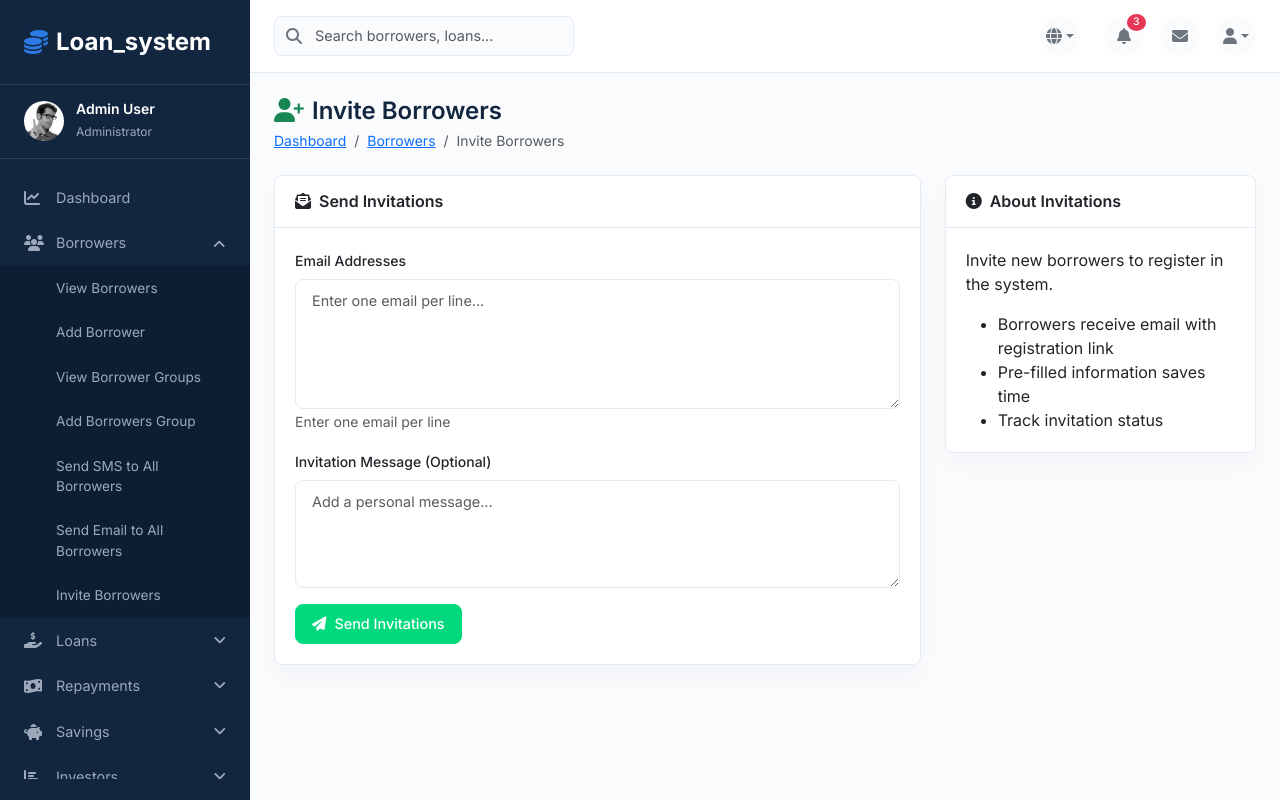
After one commit to fridygreyhat/loan_system, a PHP site: page /borrowers/invite_borrowers.php in a window 1280 px wide. The commit adds this page. Run offline with PHP 8.4, Linux system fonts and the light colour scheme; some libraries are stand-ins or nearby versions.

Commit message:
Add new features and translations for borrower management
Adds functionality for inviting borrowers, sending bulk emails, and sending bulk SMS messages, along with corresponding Swahili translations and updates to navigation menus and language files.

Replit-Commit-Author: Agent
Replit-Commit-Session-Id: dc3c07b0-0c5b-4210-a188-fa4a2f5b311b
Replit-Commit-Checkpoint-Type: full_checkpoint
Replit-Commit-Event-Id: 8b10d501-cbee-43d9-8ae1-72690a97e5ab
Replit-Commit-Screenshot-Url: https://storage.googleapis.com/screenshot-production-us-central1/188b8014-310c-4017-9120-5e23b2b77949/dc3c07b0-0c5b-4210-a188-fa4a2f5b311b/aiYZgxY
Replit-Helium-Checkpoint-Created: true

```diff
--- /dev/null
+++ b/borrowers/invite_borrowers.php
@@ -0,0 +1,98 @@
+<?php
+$base_path = '../';
+$page_title = 'Invite Borrowers';
+$current_page = 'borrowers';
+
+require_once $base_path . 'helpers/connect.php';
+require_once $base_path . 'helpers/lang.php';
+
+$message = '';
+$error = '';
+
+if ($_SERVER['REQUEST_METHOD'] === 'POST') {
+    $emails = trim($_POST['emails'] ?? '');
+    $invite_message = trim($_POST['message'] ?? '');
+
+    if (empty($emails)) {
+        $error = 'Please enter at least one email address';
+    } else {
+        $email_list = array_filter(array_map('trim', explode("\n", $emails)));
+        $message = 'Invitations sent to ' . count($email_list) . ' email addresses';
+    }
+}
+
+include $base_path . 'includes/header.php';
+?>
+
+<div class="page-header">
+    <div>
+        <h1><i class="fas fa-user-plus text-success me-2"></i><?php echo __('invite_borrowers'); ?></h1>
+        <nav aria-label="breadcrumb">
+            <ol class="breadcrumb">
+                <li class="breadcrumb-item"><a href="<?php echo $base_path; ?>home/dashboard.php"><?php echo __('dashboard'); ?></a></li>
+                <li class="breadcrumb-item"><a href="view_borrowers.php"><?php echo __('borrowers'); ?></a></li>
+                <li class="breadcrumb-item active"><?php echo __('invite_borrowers'); ?></li>
+            </ol>
+        </nav>
+    </div>
+</div>
+
+<?php if ($message): ?>
+<div class="alert alert-success alert-dismissible fade show">
+    <i class="fas fa-check-circle me-2"></i><?php echo $message; ?>
+    <button type="button" class="btn-close" data-bs-dismiss="alert"></button>
+</div>
+<?php endif; ?>
+
+<?php if ($error): ?>
+<div class="alert alert-danger alert-dismissible fade show">
+    <i class="fas fa-exclamation-circle me-2"></i><?php echo $error; ?>
+    <button type="button" class="btn-close" data-bs-dismiss="alert"></button>
+</div>
+<?php endif; ?>
+
+<div class="row">
+    <div class="col-lg-8">
+        <div class="card">
+            <div class="card-header">
+                <h5><i class="fas fa-envelope-open-text me-2"></i><?php echo __('send_invitations'); ?></h5>
+            </div>
+            <div class="card-body">
+                <form method="POST">
+                    <div class="mb-3">
+                        <label class="form-label"><?php echo __('email_addresses'); ?></label>
+                        <textarea name="emails" class="form-control" rows="5" placeholder="<?php echo __('enter_one_email_per_line'); ?>..." required></textarea>
+                        <small class="text-muted"><?php echo __('enter_one_email_per_line'); ?></small>
+                    </div>
+
+                    <div class="mb-3">
+                        <label class="form-label"><?php echo __('invitation_message'); ?> (<?php echo __('optional'); ?>)</label>
+                        <textarea name="message" class="form-control" rows="4" placeholder="<?php echo __('optional_personal_message'); ?>..."></textarea>
+                    </div>
+
+                    <button type="submit" class="btn btn-success">
+                        <i class="fas fa-paper-plane me-2"></i><?php echo __('send_invitations'); ?>
+                    </button>
+                </form>
+            </div>
+        </div>
+    </div>
+
+    <div class="col-lg-4">
+        <div class="card">
+            <div class="card-header">
+                <h5><i class="fas fa-info-circle me-2"></i><?php echo __('about_invitations'); ?></h5>
+            </div>
+            <div class="card-body">
+                <p><?php echo __('invitation_description'); ?></p>
+                <ul class="mb-0">
+                    <li><?php echo __('invitation_benefit_1'); ?></li>
+                    <li><?php echo __('invitation_benefit_2'); ?></li>
+                    <li><?php echo __('invitation_benefit_3'); ?></li>
+                </ul>
+            </div>
+        </div>
+    </div>
+</div>
+
+<?php include $base_path . 'includes/footer.php'; ?>
--- a/helpers/lang.php
+++ b/helpers/lang.php
@@ -11,6 +11,30 @@ $translations = [
         'view_borrowers' => 'View Borrowers',
         'add_borrower' => 'Add Borrower',
         'borrower_groups' => 'Borrower Groups',
+        'view_borrower_groups' => 'View Borrower Groups',
+        'add_borrowers_group' => 'Add Borrowers Group',
+        'send_sms_to_all_borrowers' => 'Send SMS to All Borrowers',
+        'send_email_to_all_borrowers' => 'Send Email to All Borrowers',
+        'invite_borrowers' => 'Invite Borrowers',
+        'compose_message' => 'Compose Message',
+        'compose_email' => 'Compose Email',
+        'enter_message' => 'Enter your message',
+        'max_characters' => 'Max characters',
+        'select_recipients' => 'Select Recipients',
+        'select_all' => 'Select All',
+        'subject' => 'Subject',
+        'email_subject' => 'Email subject',
+        'send_invitations' => 'Send Invitations',
+        'email_addresses' => 'Email Addresses',
+        'enter_one_email_per_line' => 'Enter one email per line',
+        'invitation_message' => 'Invitation Message',
+        'optional' => 'Optional',
+        'optional_personal_message' => 'Add a personal message',
+        'about_invitations' => 'About Invitations',
+        'invitation_description' => 'Invite new borrowers to register in the system.',
+        'invitation_benefit_1' => 'Borrowers receive email with registration link',
+        'invitation_benefit_2' => 'Pre-filled information saves time',
+        'invitation_benefit_3' => 'Track invitation status',
         'loans' => 'Loans',
         'view_all_loans' => 'View All Loans',
         'add_loan' => 'Add Loan',
@@ -506,6 +530,30 @@ $translations = [
         'view_borrowers' => 'Angalia Wakopaji',
         'add_borrower' => 'Ongeza Mkopaji',
         'borrower_groups' => 'Vikundi vya Wakopaji',
+        'view_borrower_groups' => 'Angalia Vikundi vya Wakopaji',
+        'add_borrowers_group' => 'Ongeza Kikundi cha Wakopaji',
+        'send_sms_to_all_borrowers' => 'Tuma SMS kwa Wakopaji Wote',
+        'send_email_to_all_borrowers' => 'Tuma Barua pepe kwa Wakopaji Wote',
+        'invite_borrowers' => 'Alika Wakopaji',
+        'compose_message' => 'Andika Ujumbe',
+        'compose_email' => 'Andika Barua pepe',
+        'enter_message' => 'Ingiza ujumbe wako',
+        'max_characters' => 'Herufi za juu',
+        'select_recipients' => 'Chagua Wapokeaji',
+        'select_all' => 'Chagua Wote',
+        'subject' => 'Mada',
+        'email_subject' => 'Mada ya barua pepe',
+        'send_invitations' => 'Tuma Mialiko',
+        'email_addresses' => 'Anwani za Barua pepe',
+        'enter_one_email_per_line' => 'Ingiza barua pepe moja kwa mstari',
+        'invitation_message' => 'Ujumbe wa Mwaliko',
+        'optional' => 'Hiari',
+        'optional_personal_message' => 'Ongeza ujumbe binafsi',
+        'about_invitations' => 'Kuhusu Mialiko',
+        'invitation_description' => 'Alika wakopaji wapya kusajili kwenye mfumo.',
+        'invitation_benefit_1' => 'Wakopaji hupokea barua pepe yenye kiungo cha usajili',
+        'invitation_benefit_2' => 'Taarifa zilizojazwa awali huokoa muda',
+        'invitation_benefit_3' => 'Fuatilia hali ya mialiko',
         'loans' => 'Mikopo',
         'view_all_loans' => 'Angalia Mikopo Yote',
         'add_loan' => 'Ongeza Mkopo',
--- a/includes/header.php
+++ b/includes/header.php
@@ -43,7 +43,11 @@ require_once ($base_path ?? '') . 'helpers/lang.php';
                         <ul class="submenu <?php echo in_array($current_page ?? '', ['borrowers', 'add-borrower']) ? 'show' : ''; ?>">
                             <li><a href="<?php echo $base_path ?? ''; ?>borrowers/view_borrowers.php"><?php echo __('view_borrowers'); ?></a></li>
                             <li><a href="<?php echo $base_path ?? ''; ?>borrowers/add_borrower.php"><?php echo __('add_borrower'); ?></a></li>
-                            <li><a href="<?php echo $base_path ?? ''; ?>borrowers/groups/view_groups.php"><?php echo __('borrower_groups'); ?></a></li>
+                            <li><a href="<?php echo $base_path ?? ''; ?>borrowers/groups/view_groups.php"><?php echo __('view_borrower_groups'); ?></a></li>
+                            <li><a href="<?php echo $base_path ?? ''; ?>borrowers/groups/add_group.php"><?php echo __('add_borrowers_group'); ?></a></li>
+                            <li><a href="<?php echo $base_path ?? ''; ?>borrowers/send_sms_all.php"><?php echo __('send_sms_to_all_borrowers'); ?></a></li>
+                            <li><a href="<?php echo $base_path ?? ''; ?>borrowers/send_email_all.php"><?php echo __('send_email_to_all_borrowers'); ?></a></li>
+                            <li><a href="<?php echo $base_path ?? ''; ?>borrowers/invite_borrowers.php"><?php echo __('invite_borrowers'); ?></a></li>
                         </ul>
                     </li>
 
```
Also changed, not shown: borrowers/send_email_all.php (added, +116 -0 lines), borrowers/send_sms_all.php (added, +109 -0 lines), attached_assets/image_1768821129048.png (added).
